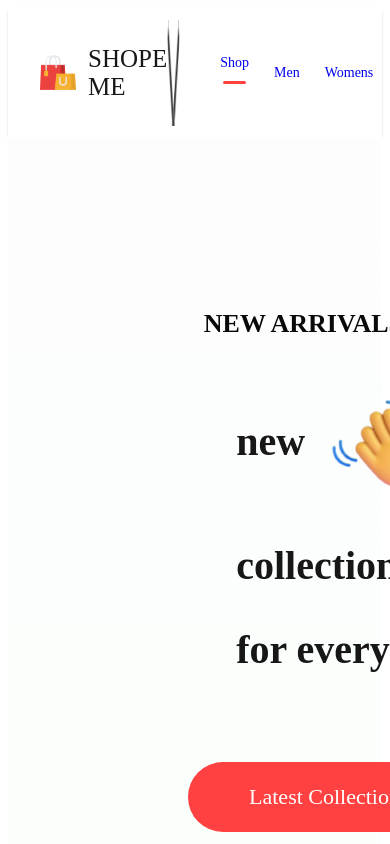
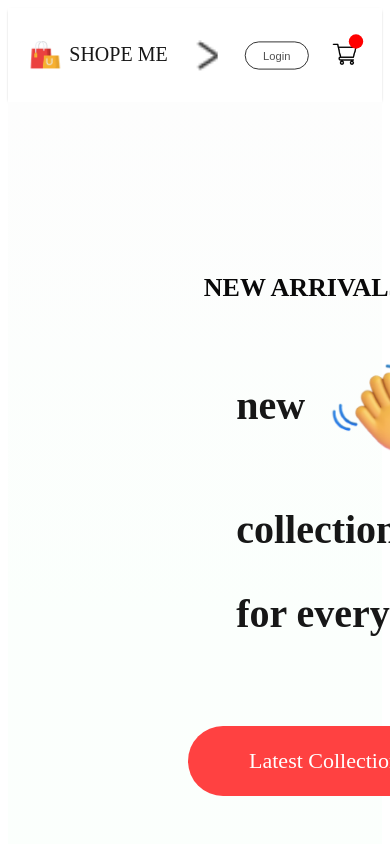
Before and after one commit to Mingtindu/ecom, a React (Vite) app in the folder frontend/: page / in a window 390 px wide. Shown: the top 844 px of the page. Built offline with nearby package versions, Linux system fonts and the light colour scheme.

Commit message:
feat: responsive-navbar code added

```diff
--- a/frontend/src/components/Navbar/Navbar.css
+++ b/frontend/src/components/Navbar/Navbar.css
@@ -3,6 +3,7 @@
     justify-content: space-around;
     padding: 16px;
     box-shadow: 0 1px 3px -2px black;
+    align-items: center;
 
 }
 
@@ -81,6 +82,9 @@
     color: white;
 
 }
+.nav-dropdown{
+    display: none;
+}
 @media(max-width:1280px){
     .navbar{
         padding: 12px 50px;
@@ -136,3 +140,53 @@
 
     }
 }
+
+@media(max-width:800px){
+    .navbar{
+        padding: 10px  0px;
+
+    }
+    .nav-dropdown{
+        display: block;
+        width: 30px;
+        rotate: -90deg;
+        transition: 0.5s;
+
+    }
+    .nav-menu{
+        display: none;
+        height: 80px;
+        width: 100%;
+        position: absolute;
+        background: white;
+        justify-content: center;
+        top: 65px;
+    }
+    .nav-menu-visible{
+        display: flex;
+
+    }
+    .nav-dropdown.nav-menu-visible{
+        transform: rotate(-90deg);
+    }
+
+}
+
+@media(max-width:500px){
+    .navbar{
+        padding: 8px 0px;
+        gap: 0px;
+
+    }
+    .nav-logo{
+        transform: scale(0.8);
+    }
+    .nav-menu{
+        height: 70px;
+        top: 65px;
+
+    }
+    .nav-login-cart{
+        transform: scale(0.8);
+    }
+}
--- a/frontend/src/components/Navbar/Navbar.jsx
+++ b/frontend/src/components/Navbar/Navbar.jsx
@@ -21,7 +21,7 @@
             <img src={logo} alt="logo" />
             <p>SHOPE ME</p>
            </div>
-           <img src={nav_dropdown} onClick={dropdown_toggle} alt="" />
+           <img src={nav_dropdown} onClick={dropdown_toggle} className="nav-dropdown" alt="" />
            <ul ref={menuRef} className="nav-menu">
             <li onClick={()=>{setMenu("Shop")}}><Link style={{ textDecoration:'none'}} to='/'>Shop</Link>{menu=="Shop"?<hr/>:<></>}</li>
             <li onClick={()=>{setMenu("Men")}}><Link style={{ textDecoration:'none'}} to='/mens'>Men</Link>{menu=="Men"?<hr/>:<></>}</li>
```
